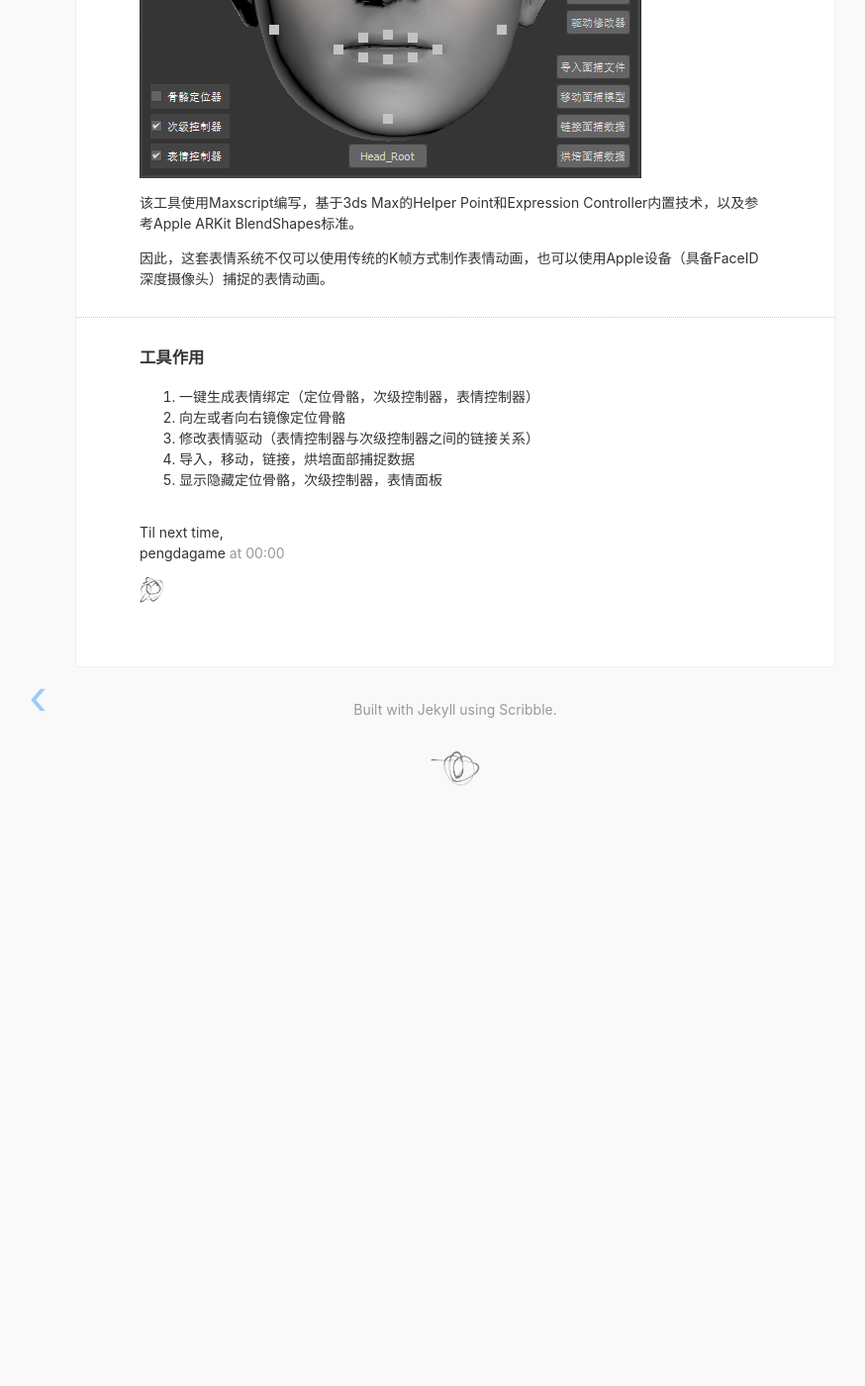
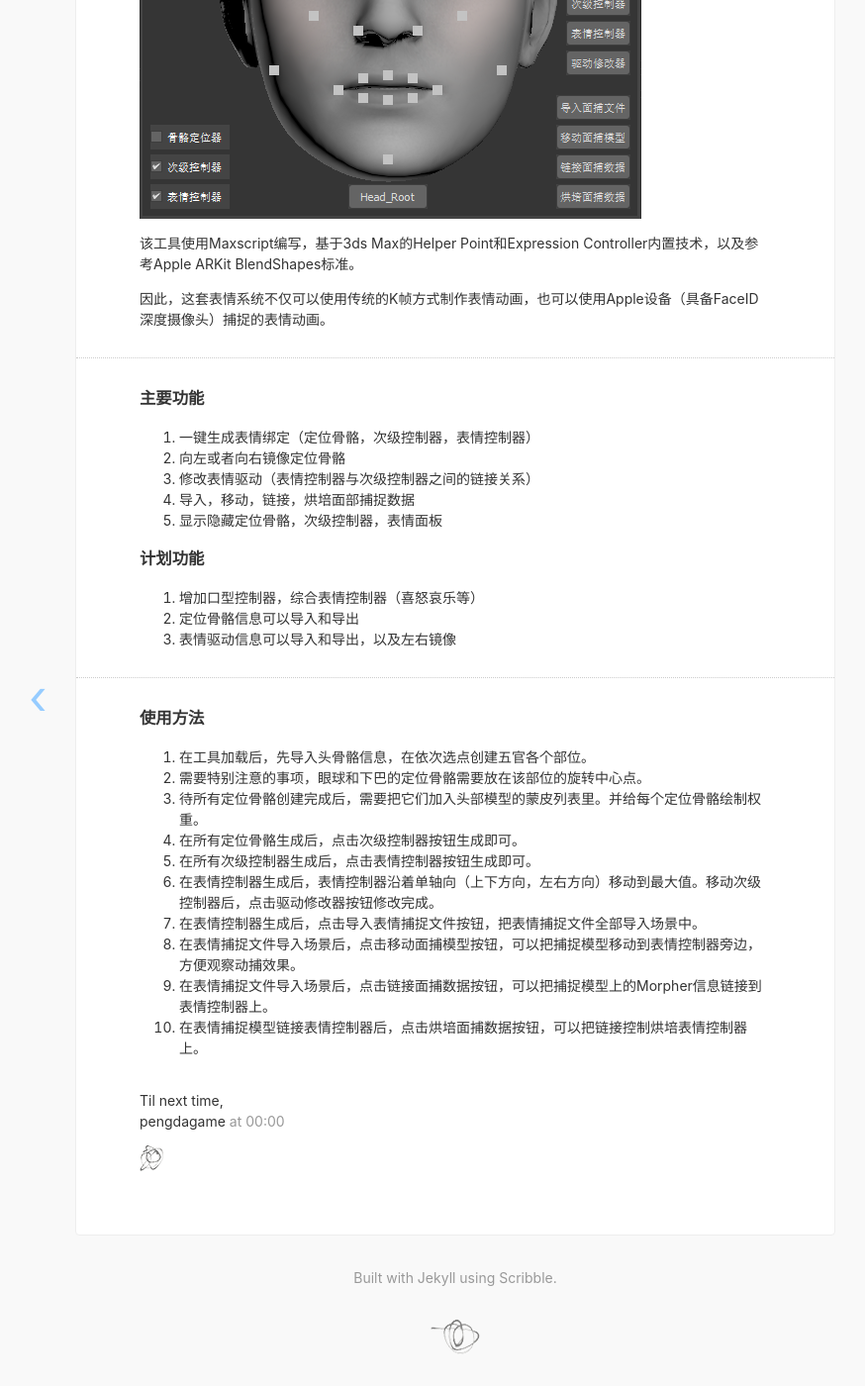
Before and after one commit to pengdagame/pengdagame.github.io, a Jekyll site: the page built from _posts/2021-01-18-facial-rigging-for-3ds-max.md, in a window 1280 px wide and 1400 px high, scrolled down 816 px. Shown: the whole window at 99% size, without its empty margins (180-1054 px from the left). Built offline with Jekyll 4.4.1, drawn with Linux system fonts in a browser that asks for light colours; nearby versions of some CDN libraries; before the commit the page ends 1642 px from its top, so only the background shows below that.

Commit message:
更新文章

```diff
--- a/_posts/2021-01-18-facial-rigging-for-3ds-max.md
+++ b/_posts/2021-01-18-facial-rigging-for-3ds-max.md
@@ -12,9 +13,27 @@ date: 2021-01-18
 因此，这套表情系统不仅可以使用传统的K帧方式制作表情动画，也可以使用Apple设备（具备FaceID深度摄像头）捕捉的表情动画。
 
 ---
-### 工具作用
+### 主要功能
 1. 一键生成表情绑定（定位骨骼，次级控制器，表情控制器）
 2. 向左或者向右镜像定位骨骼
 3. 修改表情驱动（表情控制器与次级控制器之间的链接关系）
 4. 导入，移动，链接，烘培面部捕捉数据
 5. 显示隐藏定位骨骼，次级控制器，表情面板
+
+### 计划功能
+1. 增加口型控制器，综合表情控制器（喜怒哀乐等）
+2. 定位骨骼信息可以导入和导出
+3. 表情驱动信息可以导入和导出，以及左右镜像
+
+---
+### 使用方法
+1. 在工具加载后，先导入头骨骼信息，在依次选点创建五官各个部位。
+2. 需要特别注意的事项，眼球和下巴的定位骨骼需要放在该部位的旋转中心点。
+3. 待所有定位骨骼创建完成后，需要把它们加入头部模型的蒙皮列表里。并给每个定位骨骼绘制权重。
+4. 在所有定位骨骼生成后，点击次级控制器按钮生成即可。
+5. 在所有次级控制器生成后，点击表情控制器按钮生成即可。
+6. 在表情控制器生成后，表情控制器沿着单轴向（上下方向，左右方向）移动到最大值。移动次级控制器后，点击驱动修改器按钮修改完成。
+7. 在表情控制器生成后，点击导入表情捕捉文件按钮，把表情捕捉文件全部导入场景中。
+8. 在表情捕捉文件导入场景后，点击移动面捕模型按钮，可以把捕捉模型移动到表情控制器旁边，方便观察动捕效果。
+9. 在表情捕捉文件导入场景后，点击链接面捕数据按钮，可以把捕捉模型上的Morpher信息链接到表情控制器上。
+10. 在表情捕捉模型链接表情控制器后，点击烘培面捕数据按钮，可以把链接控制烘培表情控制器上。
```
Also changed, not shown: other parts of _posts/2021-01-18-facial-rigging-for-3ds-max.md (+1 -0 lines).
